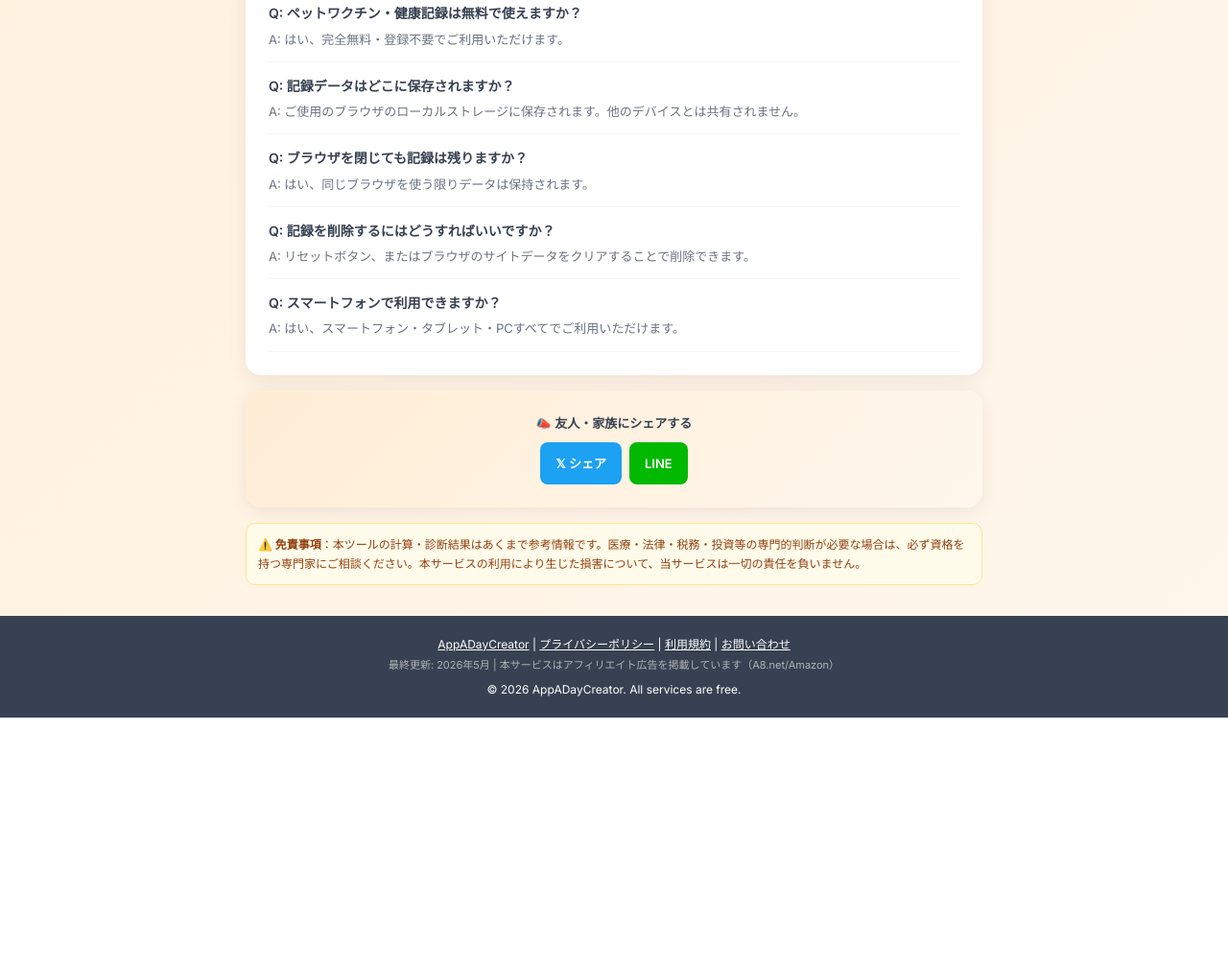
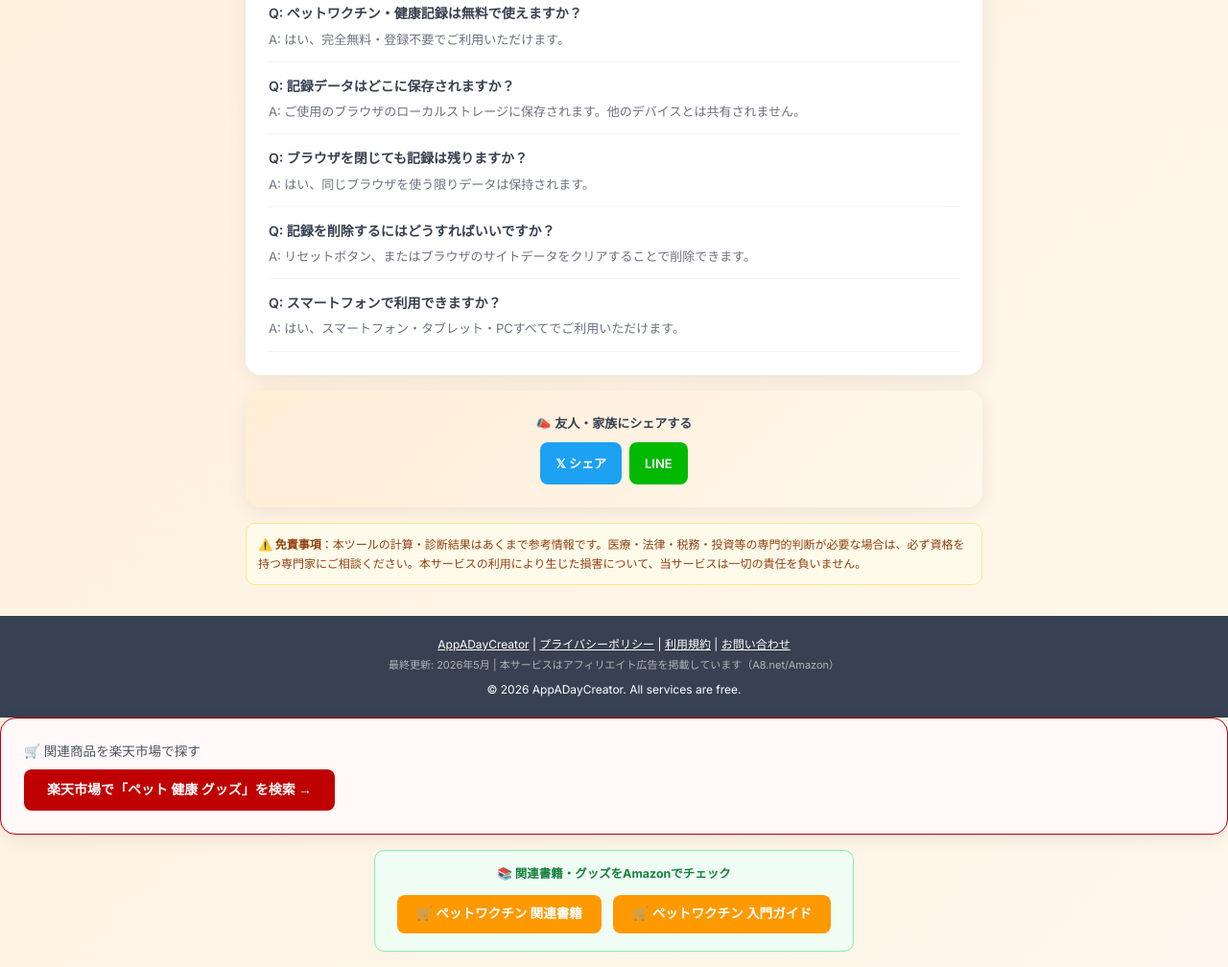
Before and after one commit to appadaycreator/pet-vaccination-tracker, a plain HTML site: page index.html in a window 1280 px wide. Shown: the part 1282-2290 px from the top of the page at 96% size. Before the commit the page ends 2030 px from the top, so only its background shows below. Drawn offline with Linux system fonts and the light colour scheme.

Commit message:
feat: Amazon AFリンク2件追加

```diff
--- a/index.html
+++ b/index.html
@@ -280,5 +280,21 @@ j=d.createElement(s),dl=l!="dataLayer"?"&l="+l:"";j.async=true;j.src=
     document.addEventListener('DOMContentLoaded',()=>{ const _n=new Date(); document.getElementById('pet-date').value=`${_n.getFullYear()}-${String(_n.getMonth()+1).padStart(2,'0')}-${String(_n.getDate()).padStart(2,'0')}`; render(); });
     // ★以下変更不要★
     </script>
+    <!-- rakuten-affiliate-block -->
+    <div class="r34-reveal card p-4 mb-4 text-center" style="border:1px solid #BF0000;background:#fff9f9;">
+      <p style="font-size:0.85rem;color:#4b5563;margin-bottom:8px;">🛒 関連商品を楽天市場で探す</p>
+      <a href="https://hb.afl.rakuten.co.jp/ichiba/541ad0d2.ce2bed12.541ad0d3.a1a2318c/?pc=https%3A%2F%2Fsearch.rakuten.co.jp%2Fsearch%2Fmall%2F%25E3%2583%259A%25E3%2583%2583%25E3%2583%2588%2520%25E5%2581%25A5%25E5%25BA%25B7%2520%25E3%2582%25B0%25E3%2583%2583%25E3%2582%25BA%2F&link_type=text" target="_blank" rel="nofollow sponsored noopener"
+         style="display:inline-block;background:#BF0000;color:white;padding:10px 24px;border-radius:8px;font-weight:bold;font-size:14px;text-decoration:none;">
+        楽天市場で「ペット 健康 グッズ」を検索 →
+      </a>
+    </div>
+    <!-- /rakuten-affiliate-block -->
+
+    <!-- Amazon アフィリエイト -->
+    <div style="background:#f0fdf4;border:1px solid #86efac;border-radius:10px;padding:14px;margin:16px auto;max-width:500px;text-align:center;">
+      <p style="font-size:0.78em;color:#15803d;font-weight:bold;margin-bottom:8px;">📚 関連書籍・グッズをAmazonでチェック</p>
+      <a href="https://www.amazon.co.jp/s?k=ペットワクチン+本+おすすめ&tag=appadaycrea0f-22" target="_blank" rel="noopener noreferrer" class="js-track-affiliate" data-platform="Amazon" data-item-name="ペットワクチン 関連書籍" data-link-type="affiliate_link" style="display:inline-block;background:#ff9900;color:#fff;padding:9px 20px;border-radius:8px;font-size:0.85em;font-weight:bold;text-decoration:none;margin:4px;">🛒 ペットワクチン 関連書籍</a>
+      <a href="https://www.amazon.co.jp/s?k=ペットワクチン+入門+書籍&tag=appadaycrea0f-22" target="_blank" rel="noopener noreferrer" class="js-track-affiliate" data-platform="Amazon" data-item-name="ペットワクチン 入門ガイド" data-link-type="affiliate_link" style="display:inline-block;background:#ff9900;color:#fff;padding:9px 20px;border-radius:8px;font-size:0.85em;font-weight:bold;text-decoration:none;margin:4px;">🛒 ペットワクチン 入門ガイド</a>
+    </div>
 </body>
 </html>
```
